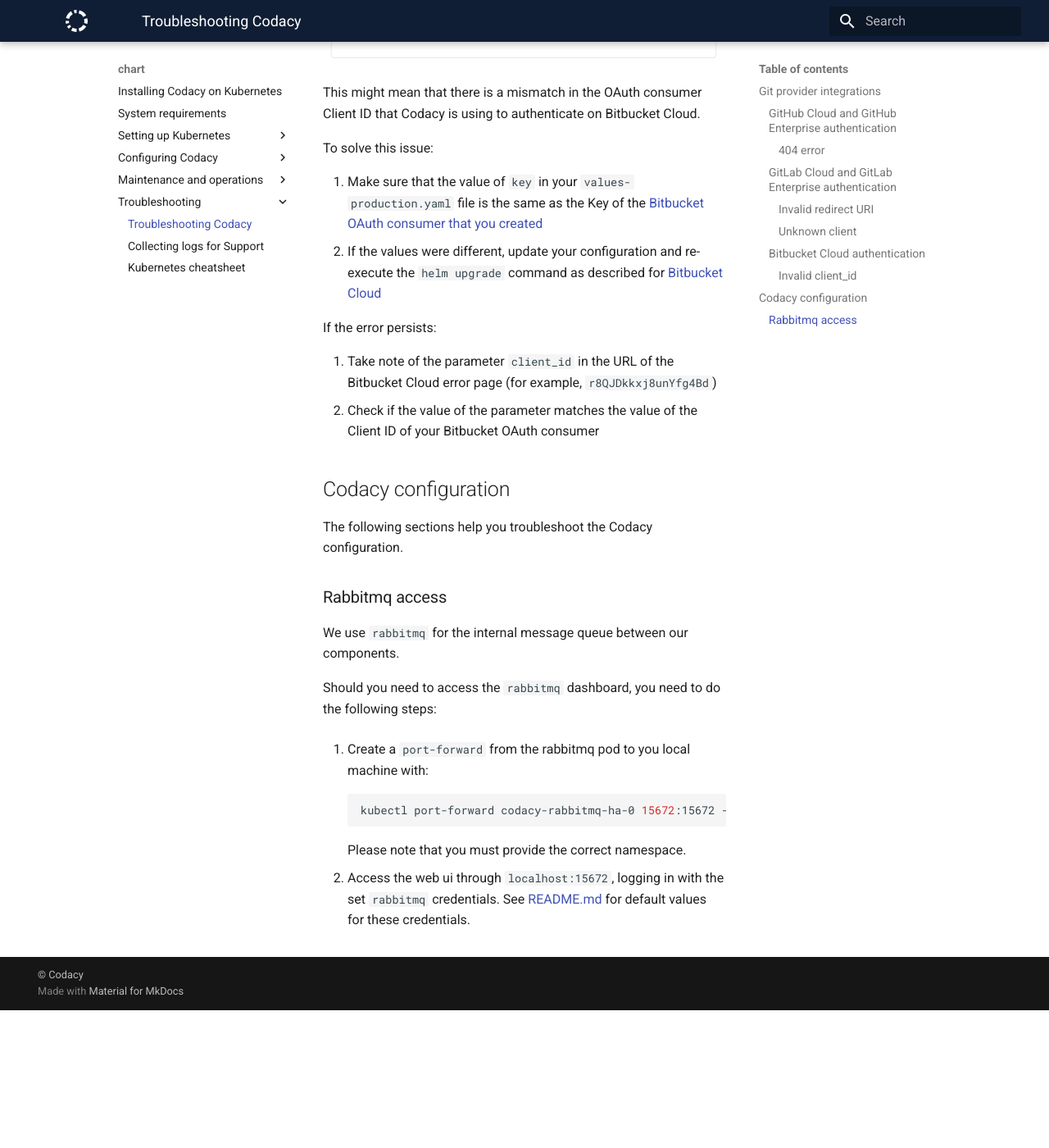
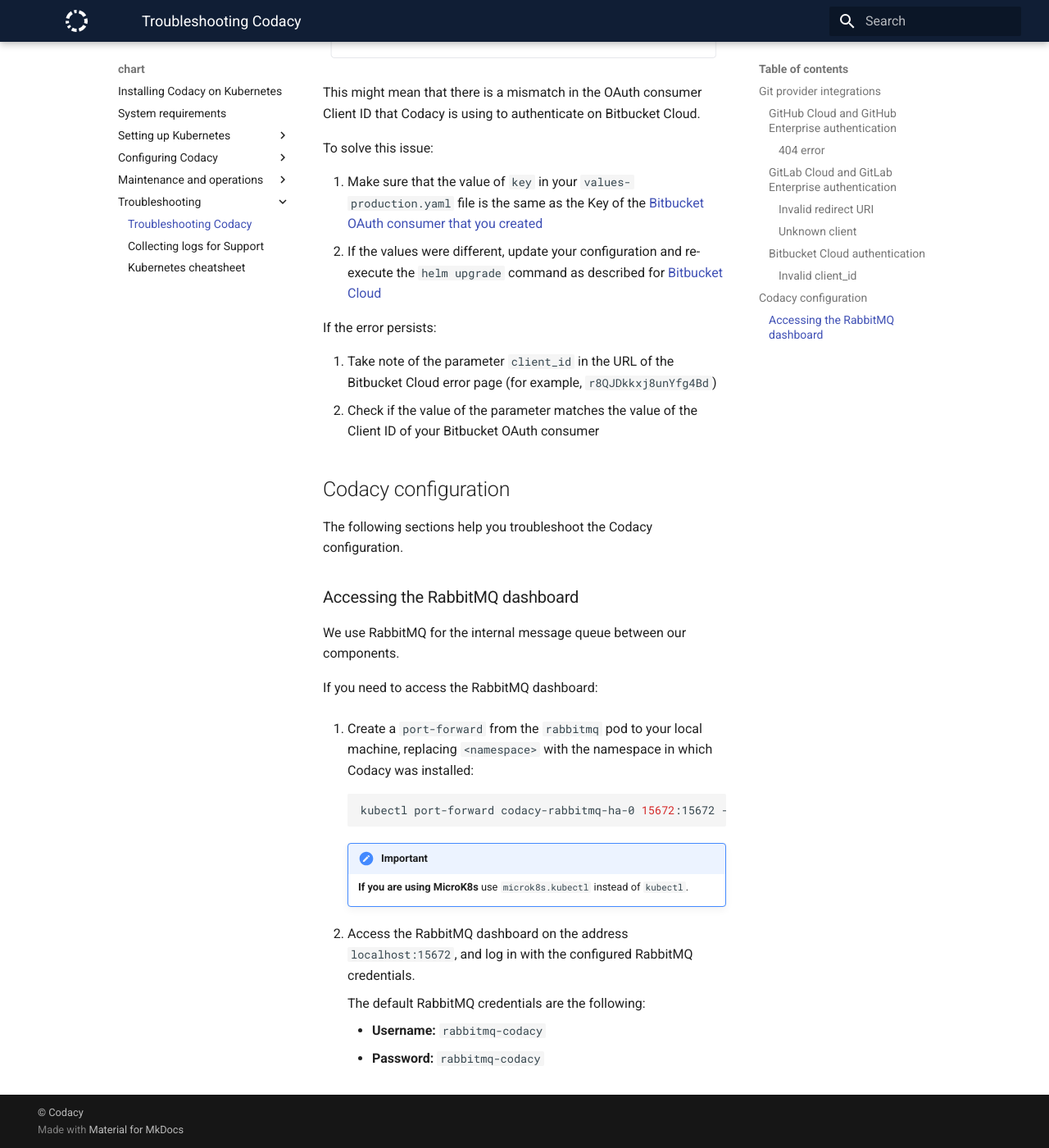
Before and after one commit to codacy/chart, an MkDocs documentation site: the page built from docs/troubleshoot/troubleshoot.md, in a window 1280 px wide and 1400 px high, scrolled down 3414 px. Shown: the whole window at 82% size. Built offline with MkDocs 1.6.1 and Material for MkDocs 9.7.7, drawn with Linux system fonts in a browser that asks for light colours; before the commit the page ends 4646 px from its top, so only the background shows below that.

Commit message:
edit: Access the RabbitMQ dashboard for troubleshooting

````diff
--- a/docs/troubleshoot/troubleshoot.md
+++ b/docs/troubleshoot/troubleshoot.md
@@ -96,18 +96,24 @@
 
 The following sections help you troubleshoot the Codacy configuration.
 
-### Rabbitmq access
+### Accessing the RabbitMQ dashboard
 
-We use `rabbitmq` for the internal message queue between our components.
+We use RabbitMQ for the internal message queue between our components.
 
-Should you need to access the `rabbitmq` dashboard, you need to do the following steps:
+If you need to access the RabbitMQ dashboard:
 
-1.  Create a `port-forward` from the rabbitmq pod to you local machine with:
+1.  Create a `port-forward` from the `rabbitmq` pod to your local machine, replacing `<namespace>` with the namespace in which Codacy was installed:
 
     ```bash
-    kubectl port-forward codacy-rabbitmq-ha-0 15672:15672 --namespace=$NAMESPACE
+    kubectl port-forward codacy-rabbitmq-ha-0 15672:15672 --namespace=<namespace>
     ```
 
-    Please note that you must provide the correct namespace.
+    !!! important
+        **If you are using MicroK8s** use `microk8s.kubectl` instead of `kubectl`.
 
-2.  Access the web ui through `localhost:15672`, logging in with the set `rabbitmq` credentials. See [README.md](https://github.com/codacy/chart/blob/master/README.md) for default values for these credentials.
+2.  Access the RabbitMQ dashboard on the address `localhost:15672`, and log in with the configured RabbitMQ credentials.
+
+    The default RabbitMQ credentials are the following:
+
+    -   **Username:** `rabbitmq-codacy`
+    -   **Password:** `rabbitmq-codacy`
````
